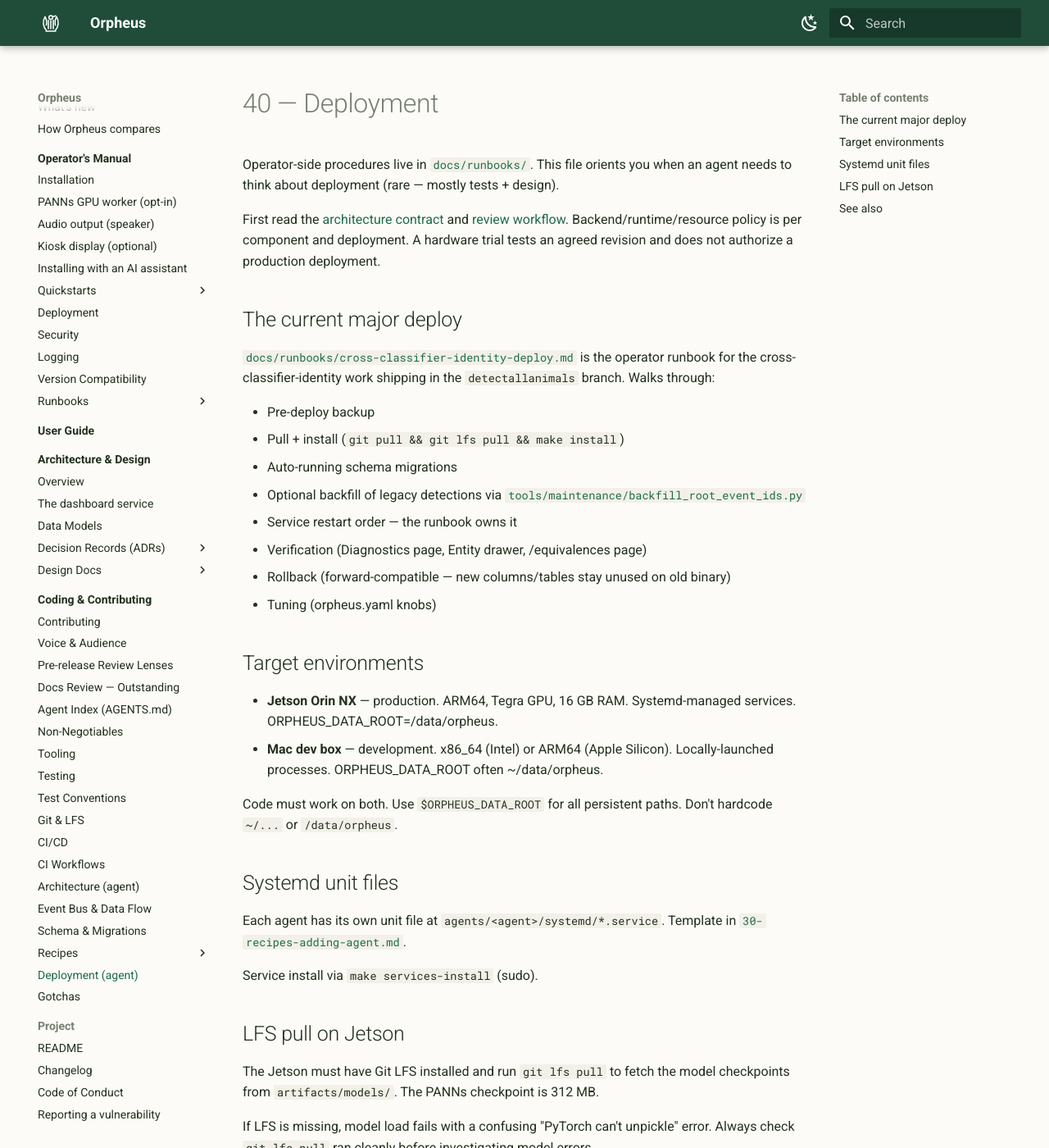
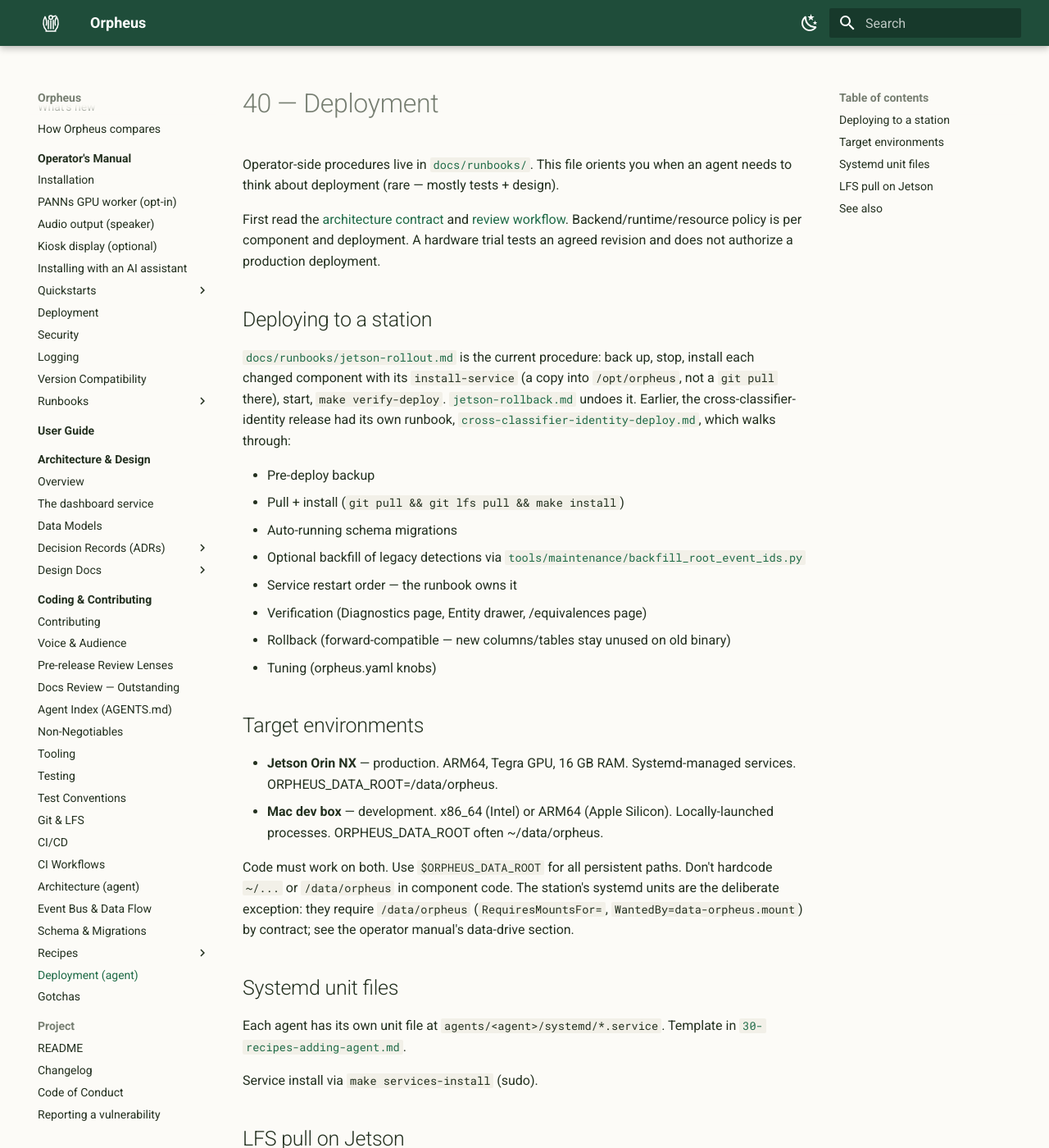
Before and after one commit to scottchronicity/orpheus, an MkDocs documentation site: the page built from docs/agent-instructions/40-deployment.md, in a window 1280 px wide and 1400 px high. Shown: the whole window at 82% size. Built offline with MkDocs 1.6.1 and Material for MkDocs 9.7.7, drawn with Linux system fonts in a browser that asks for light colours.

Commit message:
docs(agent-instructions): close the gaps the process review found in the existing rules
Each is a line or two in the existing page, not a new document.
- AGENTS.md rule 2: make test-all runs each component's own make test, not
  the root coverage-*, test-e2e, test-bdd, test-bash and docs-build that CI
  runs. Three of this branch's regressions broke only those paths.
- 11-testing.md: live-broker tests run only with ORPHEUS_TEST_NATS_URL; point
  it at a throwaway broker, never a station's :4222 (running them on jetson1
  once created streams in the production broker).
- 12-git-and-lfs.md: an owner-authorized deploy before review is recorded in
  the PR as deployed unreviewed, and that range is reviewed first.
- 40-deployment.md: points at the current Jetson rollout and rollback
  runbooks instead of the old detectallanimals one, and states that the
  station units' /data/orpheus requirement is the deliberate exception to
  "don't hardcode /data/orpheus".

```diff
--- a/docs/agent-instructions/40-deployment.md
+++ b/docs/agent-instructions/40-deployment.md
@@ -9,11 +9,15 @@ and [review workflow](12-git-and-lfs.md#shared-development-and-independent-revie
 Backend/runtime/resource policy is per component and deployment. A hardware
 trial tests an agreed revision and does not authorize a production deployment.
 
-## The current major deploy
+## Deploying to a station
 
-[`docs/runbooks/cross-classifier-identity-deploy.md`](../runbooks/cross-classifier-identity-deploy.md)
-is the operator runbook for the cross-classifier-identity work
-shipping in the `detectallanimals` branch. Walks through:
+[`docs/runbooks/jetson-rollout.md`](../runbooks/jetson-rollout.md) is the
+current procedure: back up, stop, install each changed component with its
+`install-service` (a copy into `/opt/orpheus`, not a `git pull` there), start,
+`make verify-deploy`. [`jetson-rollback.md`](../runbooks/jetson-rollback.md)
+undoes it. Earlier, the cross-classifier-identity release had its own runbook,
+[`cross-classifier-identity-deploy.md`](../runbooks/cross-classifier-identity-deploy.md),
+which walks through:
 
 - Pre-deploy backup
 - Pull + install (`git pull && git lfs pull && make install`)
@@ -35,7 +39,10 @@ shipping in the `detectallanimals` branch. Walks through:
   ~/data/orpheus.
 
 Code must work on both. Use `$ORPHEUS_DATA_ROOT` for all persistent
-paths. Don't hardcode `~/...` or `/data/orpheus`.
+paths. Don't hardcode `~/...` or `/data/orpheus` in component code. The
+station's systemd units are the deliberate exception: they require
+`/data/orpheus` (`RequiresMountsFor=`, `WantedBy=data-orpheus.mount`) by
+contract; see the operator manual's data-drive section.
 
 ## Systemd unit files
 
```
Also changed, not shown: AGENTS.md (+5 -1 lines), docs/agent-instructions/11-testing.md (+5 -0 lines), docs/agent-instructions/12-git-and-lfs.md (+3 -1 lines).
